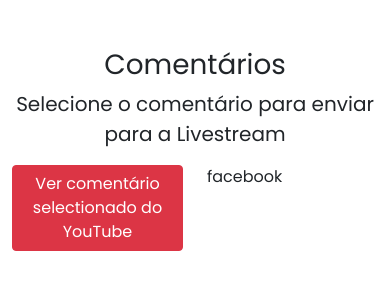
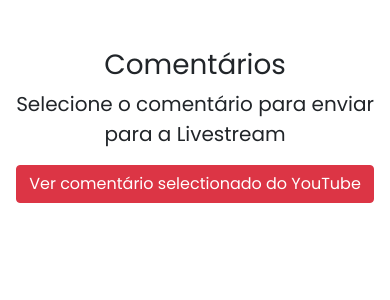
Before and after one commit to cleysonsilvame/consuming-api-yt, a Next.js app: page /livestream/comments in a window 390 px wide. Shown: the top 300 px of the page. Built offline with nearby package versions, Linux system fonts and the light colour scheme.

Commit message:
hiding facebook version

```diff
--- a/src/pages/index.tsx
+++ b/src/pages/index.tsx
@@ -9,11 +9,12 @@ export default function Home() {
       <Header />
       <main>
         <div className="row">
-          <div className="col col-12 col-md-6 py-2">
+          {/* <div className="col col-12 col-md-6 py-2"> */}
+          <div className="col col-12 py-2">
             <LoginYouTube />
           </div>
           <div className="col col-12 col-md-6 py-2">
-            <LoginFacebook />
+            {/* <LoginFacebook /> */}
           </div>
           <div className="col col-12">
             <Link href="/livestream/comments">
--- a/src/pages/livestream/comments.tsx
+++ b/src/pages/livestream/comments.tsx
@@ -12,9 +12,6 @@ export default function Comments() {
           <button
             className="alert alert-warning alert-dismissible fade show"
             role="alert"
-            onClick={() => {
-              console.log('1');
-            }}
           >
             Clique para obter novos dados!
             <button
@@ -33,12 +30,13 @@ export default function Comments() {
       </div>
 
       <div className="row pb-4">
-        <div className="col-6">
+        {/* <div className="col-6">  */}
+        <div className="col-12">
           <CommentsYouTube />
         </div>
-        <div className="col-6">
+        {/* <div className="col-6">
           <CommentsFacebook />
-        </div>
+        </div> */}
       </div>
     </div>
   );
```
